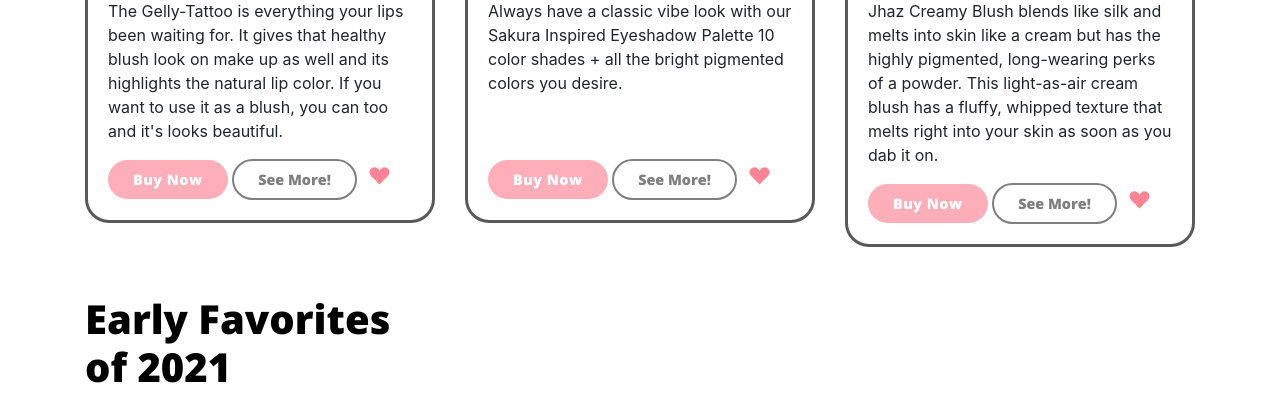
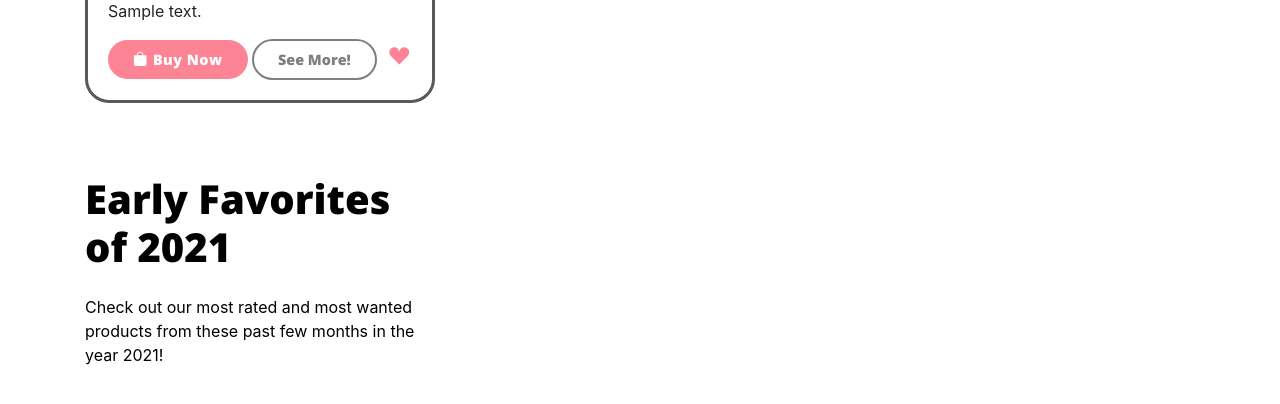
Before and after one commit to jjpormento21/TheJaJeJiJoJu, a Flask app: page /featured in a window 1280 px wide. Shown: the part 619-1023 px from the top of the page. Run offline with Flask 2, Linux system fonts and the light colour scheme; grey boxes marked "Sample" are stand-in pictures; a database or web service that is not in the repository returns one stand-in record (values such as "Sample title"); some libraries are stand-ins or nearby versions.

Commit message:
Responsiveness Improvements (#34)
* remove redundant code in css file

* further reduced redundancy by removing media queries on index

* removed redundant code on index

* optimized base

* improved checkout form responsiveness and cart

* improved cart and buy now buttons

* finalize checkout form responsiveness

```diff
--- a/app.py
+++ b/app.py
@@ -31,7 +31,8 @@ def shop():
 
 @app.route('/featured')
 def featuredProducts():
-    return render_template('featured.html')
+    featured_products = products.find({'featured':'True'}).limit(6)
+    return render_template('featured.html', products=featured_products)
 
 @app.route('/feedback_hub')
 def feedback():
--- a/static/css/main.css
+++ b/static/css/main.css
@@ -12,7 +12,7 @@
     --muted-gray: #7f7f7f;
     --dirty-white: #d9d7d7;
     --picture-border-color: #b3afaf;
-    --main-font: 'Open Sans', 'Tahoma', 'Helvetica', sans-serif;
+    --main-font: 'Open Sans', Tahoma, Verdana, sans-serif;
     --main-font-weight: 800;
 }
 /* Footer Properties */
@@ -392,13 +392,13 @@ span.text-danger{
     z-index: 3;
     background-color: #fff;
     right: 8rem;
-    width: 25em;
+    width: min(25em, 85%);
     border: #000 .5px solid;
     border-radius: 1em;
     max-height: 80%;
     padding: 1em;
     font-size: 14px !important;
-    margin: 0px auto;
+    margin: 0px .5rem;
 }
 #cartBadge{
     font-size: 1rem;
@@ -474,15 +474,6 @@ span.text-danger{
     .par{
         text-align: left !important;
     }
-    /* Cart */
-    #cartButton {
-        right: 0.25em;
-        bottom: 0.5em;
-    }
-    #cart{
-        right: 0;
-        bottom: 6em;
-    }
     /* Footer */
     #importantLinks, #recents, #newArrival2, #heroBtn1{
         display: none;
@@ -495,13 +486,22 @@ span.text-danger{
 }
 
 /* Phones */
-@media screen and (max-width: 476px) and (orientation:portrait){
+@media screen and (max-width: 800px) {
     :root{
         font-size: 14px;
     }
     /* Home Page */
     .icon{
         font-size: calc(5rem - 20px);
+    }
+    /* Cart */
+    #cartButton {
+        right: 0.5em;
+        bottom: 0.5em;
+    }
+    #cart{
+        right: 0;
+        bottom: 6em;
     }
 }
 /* Tablet (portrait) */
@@ -523,4 +523,6 @@ and (-webkit-min-device-pixel-ratio: 2) {
         display: block;
     }
     #heroBtn2{ display: none;}
+    #cartButton{ right: 0.5em;}
+    #cart{ right: 5rem;}
 }
--- a/static/js/cart.js
+++ b/static/js/cart.js
@@ -1,4 +1,5 @@
 retrieveCart();
+updateBadge();
 
 var cartButton = document.getElementById('cartButton');
 cartButton.addEventListener('click', function () {
@@ -44,12 +45,17 @@ for (const button of addToCartButtons) {
 function updateBadge() {
     let cartItems = document.querySelectorAll('.cart-item').length;
     let cartBadge = document.querySelector('#cartBadge');
+    let checkoutBtn = document.querySelector('#checkoutBtn');
     cartBadge.innerHTML = cartItems;
     if (cartItems < 1) {
         cartBadge.style.visibility = 'hidden';
+        checkoutBtn.classList.add('disabled');
+        document.querySelector('#cart-message').style.display = 'block';
     }
     else {
         cartBadge.style.visibility = 'visible';
+        checkoutBtn.classList.remove('disabled');
+        document.querySelector('#cart-message').style.display = 'none';
     }
 }
 
--- a/templates/base.html
+++ b/templates/base.html
@@ -52,7 +52,8 @@
     <div id="cart" class="shadow" style="display: none;">
       <h5 class="font1 pb-2">Recent Items</h5>
       <div class="cart-container">
-
+        <p id="cart-message" style="display: block;">Your cart is empty.
+          Items added to cart will be shown here.</p>
       </div>
 
       <hr class="mt-2">
@@ -63,7 +64,7 @@
       <hr>
       <div class="cart-footer text-right">
         <button class="btn btn-link" onclick="closeCart()" role="button">Close</button>
-        <a href="/checkout" class="btn btn-main">Checkout</a>
+        <a href="/checkout" class="btn btn-main" id="checkoutBtn" role="button">Checkout</a>
       </div>
     </div>
   </div>
--- a/templates/featured.html
+++ b/templates/featured.html
@@ -9,56 +9,25 @@
 <div class="container">
     <p class="roundb mb-5">Featured Products</p>
     <div class="row">
-        <div class="col-md-4">
-            <div class="boxb card mb-3">
-                <h3 class="font1 card-title mt-3 mb-1 m-title product-name">Gelly Tatoo</h3>
-                <p class="product-price" hidden>₱160.00</p>
-                <img src="https://raw.githubusercontent.com/jjpormento21/project-photos-webdev/main/Miss%20Jhaz%20Beauty%20Cosmetics/LIPS/Gelly%20tatoo/gelly%20tatoo.jpg"
+        {% for product in products %}
+        <div class="col-md-4 mb-4">
+            <div class="boxb card">
+                <h3 class="font1 card-title mt-3 mb-1 m-title product-name">{{product.productName}}</h3>
+                <p class="product-price" hidden>₱{{product.price}}</p>
+                <p class="product-id" hidden>{{product._id}}</p>
+                <img src="{{product.imageURL}}"
                     alt="Gelly Tattoo" class="card-img img-size product-img">
                 <div class="card-body pt-0">
-                    <p class="card-text" style="margin-bottom: 1em;">The Gelly-Tattoo is everything
-                        your lips been waiting for. It gives that healthy blush look on make up as well and its
-                        highlights the natural lip color. If you want to use it as a blush, you can too and it's looks
-                        beautiful.</p>
-                    <button class="btn btn-main buyNow" disabled>Buy Now</button>
-                    <a href="/product/60a20e2b29b736765c387ec0" class="btn btn-sub mr-2">See More!</a>
+                    <p class="card-text" style="margin-bottom: 1em;">{{product.productDescription}}</p>
+                    <button class="btn btn-main buyNow">
+                        <i class="bi bi-bag-fill btn-icon"></i>Buy
+                        Now</button>
+                    <a href="/product/{{product._id}}" class="btn btn-sub mr-2">See More!</a>
                     <i class="bi bi-suit-heart-fill feat-icon"></i>
                 </div>
             </div>
         </div>
-        <div class="col-md-4">
-            <div class="boxb card mb-3">
-                <h3 class="font1 card-title mt-3 mb-1 m-title product-name">Eyeshadow Palette</h3>
-                <p class="product-price" hidden>₱199.00</p>
-                <img src="https://raw.githubusercontent.com/jjpormento21/project-photos-webdev/main/Miss%20Jhaz%20Beauty%20Cosmetics/EYES/Eyeshadow/eye%20shadow%20palette3.jpg"
-                    alt="Eyeshadow Palette" class="card-img img-size product-img">
-                <div class="card-body pt-0">
-                    <p style="margin-bottom: 4em;" class="card-text">Always have a classic vibe look
-                        with our Sakura Inspired Eyeshadow Palette 10 color shades + all the bright pigmented colors you
-                        desire.</p>
-                    <button class="btn btn-main buyNow" disabled>Buy Now</button>
-                    <a href="/product/60a20d3929b736765c387ebe" class="btn btn-sub mr-2">See More!</a>
-                    <i class="feat-icon mt-5 bi bi-suit-heart-fill"></i>
-                </div>
-            </div>
-        </div>
-        <div class="col-md-4">
-            <div class="boxb card">
-                <h3 class="font1 card-title mt-3 mb-1 m-title product-name">Creamy Blush</h3>
-                <p class="product-price" hidden>₱100.00</p>
-                <img src="https://raw.githubusercontent.com/jjpormento21/project-photos-webdev/main/Miss%20Jhaz%20Beauty%20Cosmetics/SKIN/Creamy%20blush/creamyblush2.jpg"
-                    alt="Creamy Blush" class="card-img img-size product-img">
-                <div class="card-body pt-0">
-                    <p class="card-text">Jhaz Creamy Blush blends like silk and melts into
-                        skin like a cream but has the highly pigmented, long-wearing perks of a powder. This
-                        light-as-air cream blush has a fluffy, whipped texture that melts right into your skin as soon
-                        as you dab it on. </p>
-                    <button class="btn btn-main buyNow" disabled>Buy Now</button>
-                    <a href="/product/60a2141229b736765c387ec9" class="btn btn-sub mr-2">See More!</a>
-                    <i class="bi bi-suit-heart-fill feat-icon"></i>
-                </div>
-            </div>
-        </div>
+        {% endfor %}
     </div>
 </div>
 
--- a/templates/product_info.html
+++ b/templates/product_info.html
@@ -49,8 +49,8 @@
                 <hr>
                 <button class="btn btn-sub btn-block addToCart"><i class="bi bi-cart-plus-fill btn-icon"></i>Add to
                     Cart</button>
-                <a href="/checkout" class="btn btn-main btn-block buyNow"><i class="bi bi-bag-fill btn-icon"></i>Buy
-                    Now</a>
+                <button class="btn btn-main btn-block buyNow"><i class="bi bi-bag-fill btn-icon"></i>Buy
+                    Now</button>
             </div>
         </div>
     </div>
```
Also changed, not shown: static/js/checkoutForm.js (+15 -7 lines), templates/checkout.html (+8 -8 lines), templates/index.html (+6 -3 lines).
